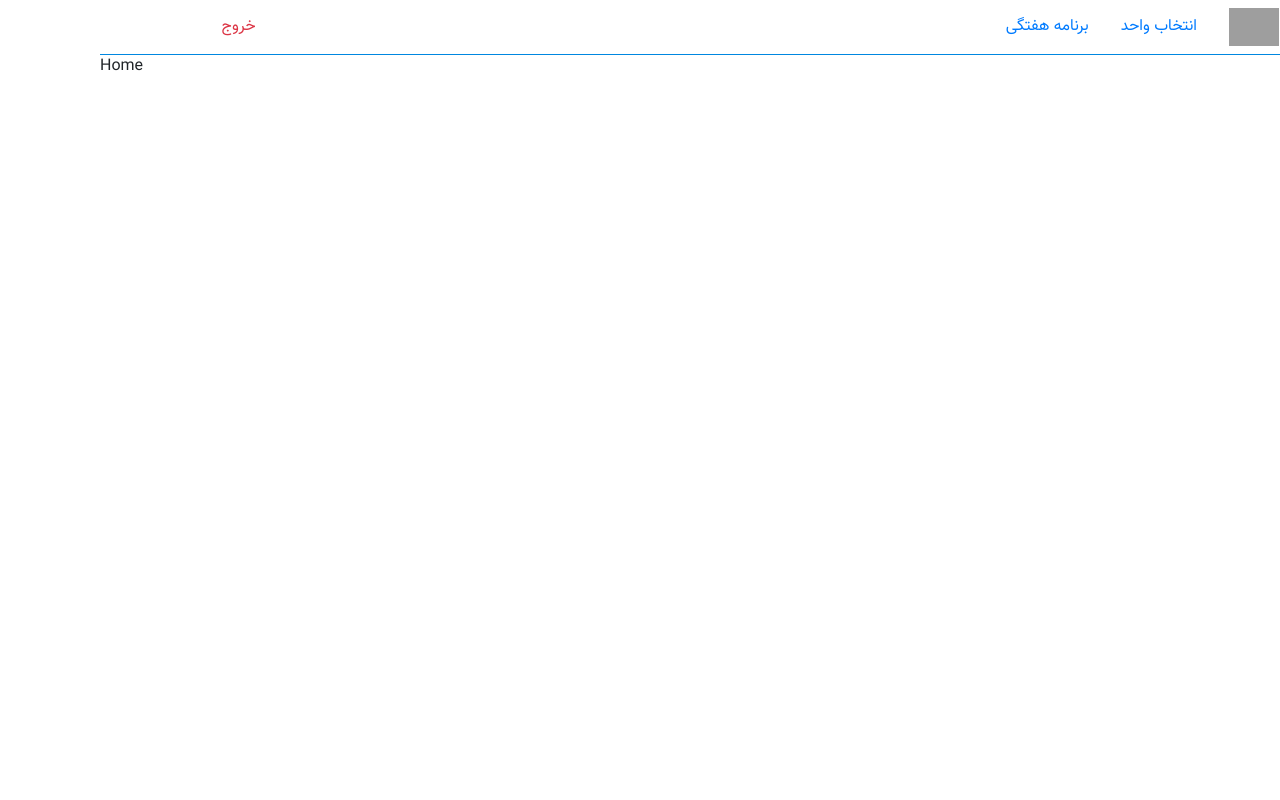
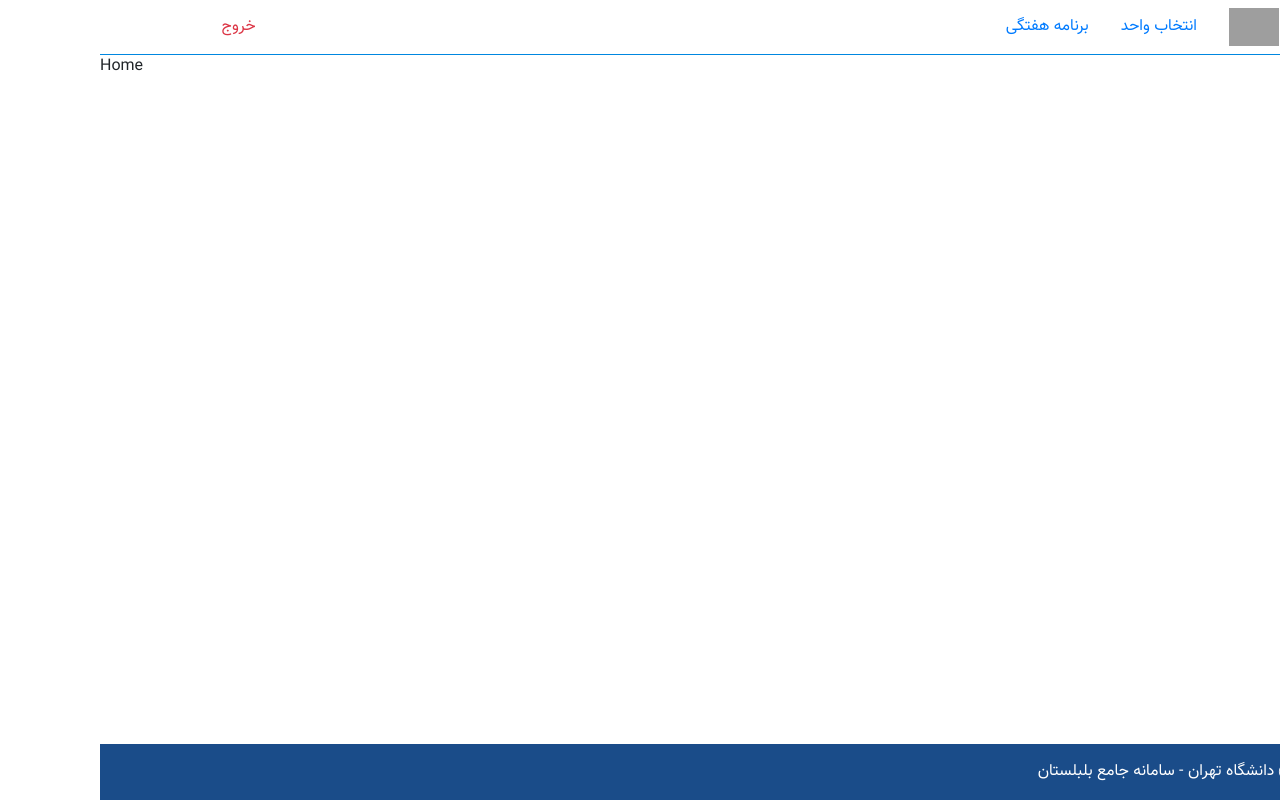
Before and after one commit to saratavakoli77/IE-bolbolestan-frontend, a React (Create React App) app: page / in a window 1280 px wide. Built offline with nearby package versions, Linux system fonts and the light colour scheme; grey boxes are pictures that could not be loaded; a web font is replaced by a local one.

Commit message:
feat(footer): update template

```diff
--- a/src/components/layout/Footer/index.js
+++ b/src/components/layout/Footer/index.js
@@ -1,5 +1,42 @@
+import AppIcon from '@/components/shared/AppIcon';
+import './styles.scss';
+
 const Footer = () => {
-  return <footer />;
+  return (
+    <footer className="footer fixed-bottom w-100 text-white py-3">
+      <div className="container d-flex align-items-center justify-content-between">
+        <p className="mb-0">&#9400; دانشگاه تهران - سامانه جامع بلبلستان</p>
+
+        <nav>
+          <ul className="d-flex align-items-center p-0 m-0">
+            <li className="d-flex">
+              <a href="/" className="d-inline-flex">
+                <AppIcon
+                  icon="twitter-logo-on-black-background"
+                  className="footer__icon"
+                />
+              </a>
+            </li>
+            <li className="d-flex">
+              <a href="/" className="d-inline-flex">
+                <AppIcon icon="facebook" className="footer__icon" />
+              </a>
+            </li>
+            <li className="d-flex">
+              <a href="/" className="d-inline-flex">
+                <AppIcon icon="instagram" className="footer__icon" />
+              </a>
+            </li>
+            <li className="d-flex">
+              <a href="/" className="d-inline-flex">
+                <AppIcon icon="linkedin-logo" className="footer__icon" />
+              </a>
+            </li>
+          </ul>
+        </nav>
+      </div>
+    </footer>
+  );
 };
 
 export default Footer;
--- /dev/null
+++ b/src/components/layout/Footer/styles.scss
@@ -0,0 +1,9 @@
+.footer {
+  background: var(--color-primary-dark);
+}
+
+.footer__icon {
+  font-size: 1.5rem;
+  color: var(--color-white);
+  margin: 0 0.5rem;
+}
```
